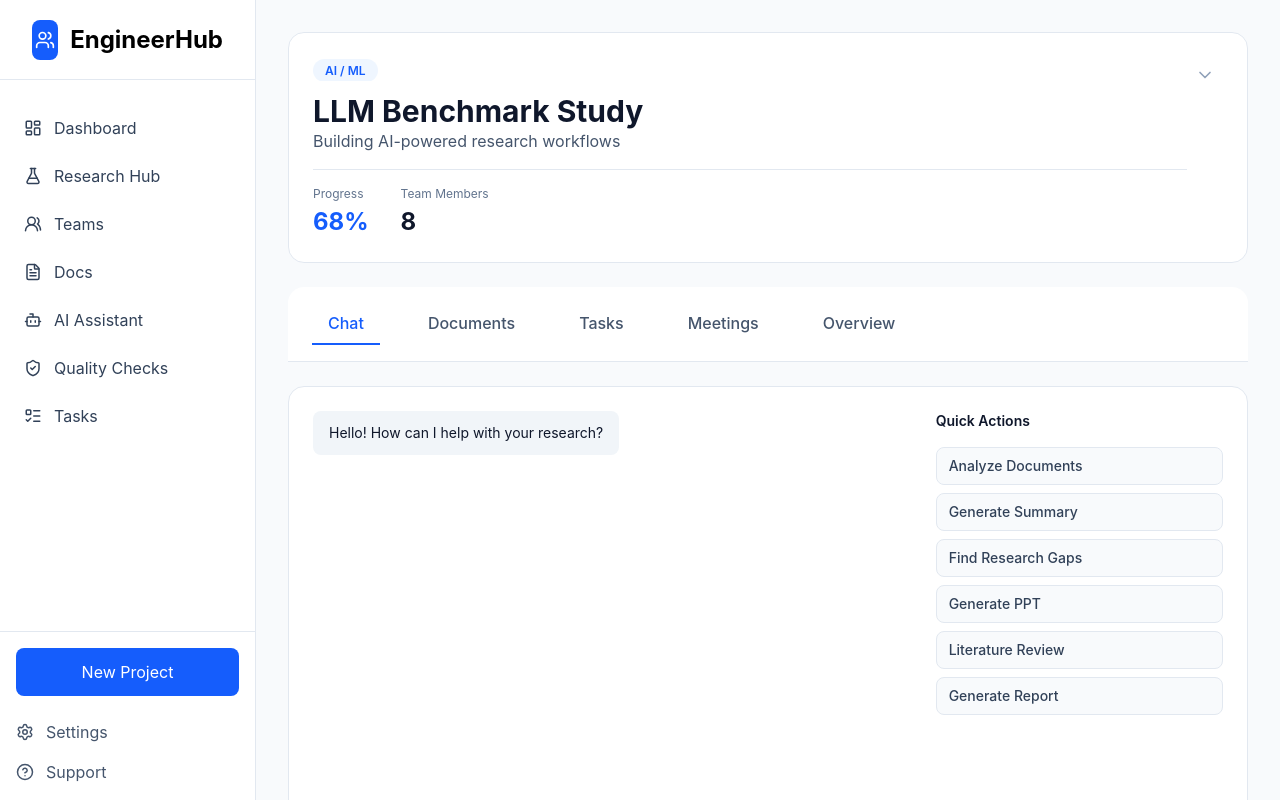
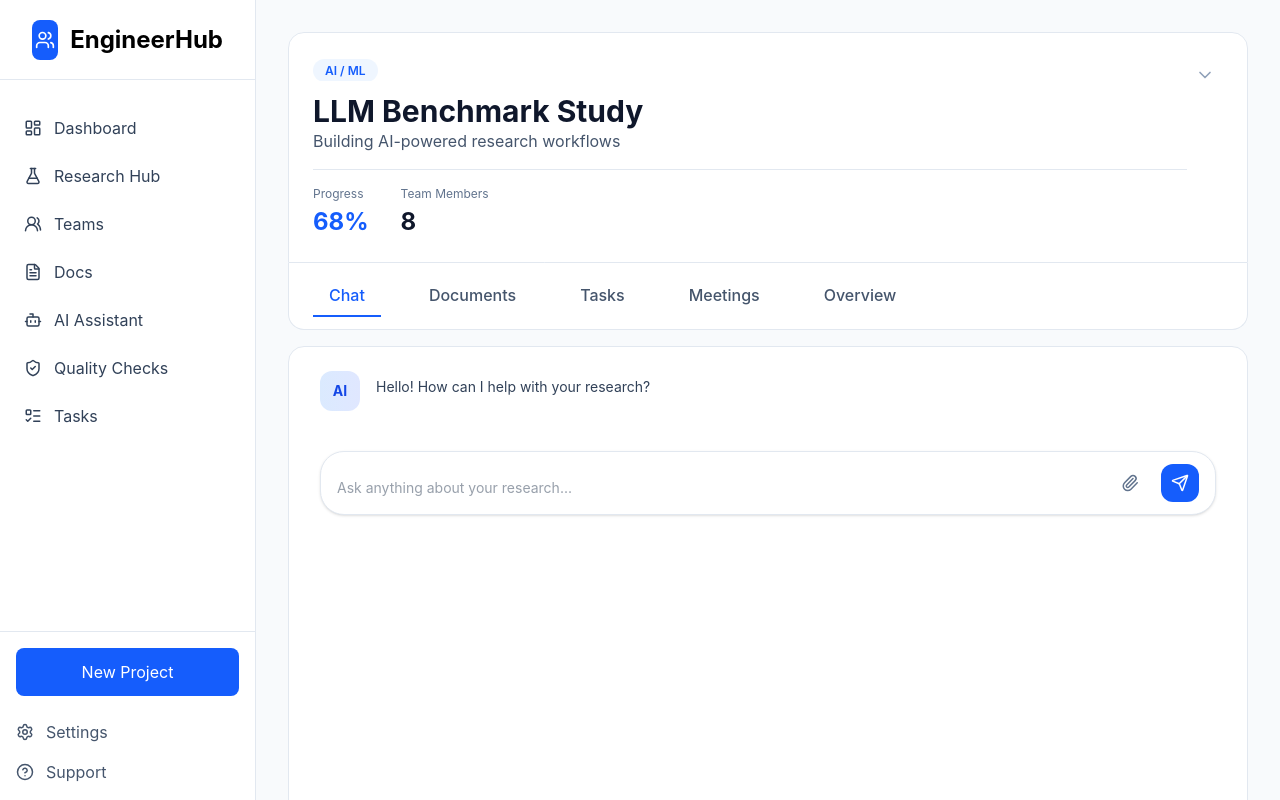
Before and after one commit to Syed-Hamza13/EngineerHub, a React (Vite) app in the folder frontend/: page /dashboard/project/1 in a window 1280 px wide. Built offline with nearby package versions, Linux system fonts and the light colour scheme.

Commit message:
feat: enhance chat interface with improved message display, input handling, and layout adjustments

```diff
--- a/frontend/src/components/workspace/WorkspaceHeader.jsx
+++ b/frontend/src/components/workspace/WorkspaceHeader.jsx
@@ -19,8 +19,9 @@ function WorkspaceHeader({ project }) {
     sticky top-0 z-30
     bg-white/95 backdrop-blur-md
     border border-slate-200
-    rounded-2xl
-    mb-6
+    rounded-t-2xl
+    rounded-b-none
+    mb-0
     transition-all duration-500
     ${collapsed ? "py-3 px-5 shadow-lg" : "p-6"}
   `}
--- a/frontend/src/components/workspace/WorkspaceTabs.jsx
+++ b/frontend/src/components/workspace/WorkspaceTabs.jsx
@@ -2,7 +2,18 @@ function WorkspaceTabs({ activeTab, setActiveTab }) {
   const tabs = ["chat", "documents", "tasks", "meetings", "overview"];
 
   return (
-    <div className="border-b border-slate-200 bg-white rounded-t-2xl px-6 py-4">
+    <div
+      className="
+        bg-white
+        border-x
+        border-b
+        border-t-0
+        border-slate-200
+        rounded-b-2xl
+        px-6
+        py-3
+      "
+    >
       <div className="flex gap-8">
         {tabs.map((tab) => (
           <button
--- a/frontend/src/components/workspace/chat/ChatInput.jsx
+++ b/frontend/src/components/workspace/chat/ChatInput.jsx
@@ -1,48 +1,120 @@
-import { useState } from "react";
-import { Send, Paperclip } from "lucide-react";
+import { useRef, useState } from "react";
+import {
+  Send,
+  Paperclip,
+} from "lucide-react";
 
-function ChatInput({ onSendMessage }) {
-  const [input, setInput] = useState("");
+function ChatInput({
+  onSendMessage,
+}) {
+  const [input, setInput] =
+    useState("");
+
+  const textareaRef = useRef(null);
+
+  const handleInput = (e) => {
+    setInput(e.target.value);
+
+    const textarea =
+      textareaRef.current;
+
+    textarea.style.height = "auto";
+
+    textarea.style.height =
+      Math.min(
+        textarea.scrollHeight,
+        180
+      ) + "px";
+  };
 
   const handleSend = () => {
-    if (input.trim()) {
+    if (!input.trim()) return;
+
     onSendMessage(input);
+
     setInput("");
-    }
+
+    textareaRef.current.style.height =
+      "auto";
   };
 
-  const handleKeyPress = (e) => {
-    if (e.key === "Enter" && !e.shiftKey) {
+  const handleKeyDown = (e) => {
+    if (
+      e.key === "Enter" &&
+      !e.shiftKey
+    ) {
       e.preventDefault();
+
       handleSend();
     }
   };
 
   return (
-    <div className="border border-slate-200 rounded-lg p-4 bg-slate-50">
-      <div className="flex gap-3">
+    <div className="pt-4">
+
+      <div
+        className="
+          flex
+          items-end
+          gap-3
+          rounded-3xl
+          border
+          border-slate-200
+          bg-white
+          px-4
+          py-3
+          shadow-sm
+        "
+      >
+
         <textarea
+          ref={textareaRef}
+          rows={1}
           value={input}
-          onChange={(e) => setInput(e.target.value)}
-          onKeyPress={handleKeyPress}
+          onChange={handleInput}
+          onKeyDown={handleKeyDown}
           placeholder="Ask anything about your research..."
-          rows={3}
-          className="flex-1 bg-white border border-slate-200 rounded-lg px-4 py-2 text-sm focus:outline-none focus:border-blue-400 focus:ring-1 focus:ring-blue-400 resize-none"
+          className="
+            flex-1
+            resize-none
+            bg-transparent
+            outline-none
+            text-sm
+            leading-7
+            text-slate-700
+            max-h-[180px]
+            overflow-y-auto
+          "
         />
 
-        <div className="flex flex-col gap-2">
-          <button className="p-2 text-slate-500 hover:text-slate-700 hover:bg-white rounded-lg border border-slate-200 transition-all">
-            <Paperclip size={20} />
+        <button
+          className="
+            p-2.5
+            rounded-xl
+            text-slate-500
+            hover:bg-slate-100
+            transition
+          "
+        >
+          <Paperclip size={18} />
         </button>
 
         <button
           onClick={handleSend}
-            className="p-2 text-white bg-blue-600 hover:bg-blue-700 rounded-lg transition-all"
+          className="
+            p-2.5
+            rounded-xl
+            bg-blue-600
+            hover:bg-blue-700
+            text-white
+            transition
+          "
         >
-            <Send size={20} />
+          <Send size={18} />
         </button>
+
       </div>
-      </div>
+
     </div>
   );
 }
--- a/frontend/src/components/workspace/chat/ChatMessage.jsx
+++ b/frontend/src/components/workspace/chat/ChatMessage.jsx
@@ -1,19 +1,120 @@
+import { useState } from "react";
+
 function ChatMessage({ message }) {
   const isAssistant = message.role === "assistant";
 
+  const [expanded, setExpanded] = useState(false);
+
+  const isLongMessage =
+    message.content.length > 280;
+
+  if (isAssistant) {
+    return (
+      <div className="w-full">
+        <div className="flex gap-4">
+
+          <div className="h-10 w-10 rounded-xl bg-gradient-to-r from-blue-100 to-indigo-100 flex items-center justify-center flex-shrink-0">
+            <span className="text-blue-700 font-bold text-sm">
+              AI
+            </span>
+          </div>
+
+          <div className="flex-1">
+
+            <div
+              className={`
+                text-slate-700
+                text-sm
+                leading-8
+                overflow-hidden
+                transition-all
+                duration-300
+                ${
+                  expanded
+                    ? "max-h-[2000px]"
+                    : "max-h-[180px]"
+                }
+              `}
+            >
+              {message.content}
+            </div>
+
+            {isLongMessage && (
+              <button
+                onClick={() =>
+                  setExpanded(!expanded)
+                }
+                className="
+                  mt-2
+                  text-xs
+                  text-blue-600
+                  hover:text-blue-700
+                "
+              >
+                {expanded
+                  ? "Show Less"
+                  : "Show More"}
+              </button>
+            )}
+
+          </div>
+
+        </div>
+      </div>
+    );
+  }
+
   return (
-    <div
-      className={`flex ${isAssistant ? "justify-start" : "justify-end"} mb-4`}
-    >
+    <div className="w-full flex justify-end">
+
       <div
-        className={`max-w-xs px-4 py-3 rounded-lg ${
-          isAssistant
-            ? "bg-slate-100 text-slate-900"
-            : "bg-blue-600 text-white"
-        }`}
+        className="
+          max-w-[75%]
+          px-5
+          py-3
+          rounded-2xl
+          text-sm
+          leading-7
+          bg-blue-600
+          text-white
+          shadow-sm
+        "
       >
-        <p className="text-sm">{message.content}</p>
+        <div
+          className={`
+            overflow-hidden
+            transition-all
+            duration-300
+            ${
+              expanded
+                ? "max-h-[1000px]"
+                : "max-h-[140px]"
+            }
+          `}
+        >
+          {message.content}
+        </div>
+
+        {isLongMessage && (
+          <button
+            onClick={() =>
+              setExpanded(!expanded)
+            }
+            className="
+              mt-2
+              text-xs
+              text-blue-100
+              hover:text-white
+            "
+          >
+            {expanded
+              ? "Show Less"
+              : "Show More"}
+          </button>
+        )}
+
       </div>
+
     </div>
   );
 }
--- a/frontend/src/components/workspace/chat/ChatTab.jsx
+++ b/frontend/src/components/workspace/chat/ChatTab.jsx
@@ -30,41 +30,21 @@ function ChatTab() {
 
   return (
     <div className="bg-white border border-slate-200 rounded-2xl overflow-hidden">
-      <div className="grid grid-cols-12 gap-6 p-6 min-h-[600px]">
+      <div className="p-6 min-h-[700px]">
         {/* Chat Area */}
-        <div className="col-span-8 flex flex-col">
+        <div className="h-full flex flex-col">
           {/* Messages */}
-          <div className="flex-1 overflow-y-auto space-y-4 mb-6 pr-4">
-            {messages.map((message, index) => (
-              <ChatMessage key={index} message={message} />
-            ))}
+          <div className="flex-1 overflow-y-auto mb-6">
+            <div className="max-w-4xl mx-auto space-y-8">
+              {messages.map((message, index) => (
+                <ChatMessage key={index} message={message} />
+              ))}
+            </div>
           </div>
 
           {/* Input */}
-          <ChatInput onSendMessage={handleSendMessage} />
-        </div>
-
-        {/* Quick Actions */}
-        <div className="col-span-4">
-          <h3 className="text-sm font-semibold text-slate-900 mb-4">
-            Quick Actions
-          </h3>
-          <div className="space-y-2">
-            {[
-              "Analyze Documents",
-              "Generate Summary",
-              "Find Research Gaps",
-              "Generate PPT",
-              "Literature Review",
-              "Generate Report",
-            ].map((action, index) => (
-              <button
-                key={index}
-                className="w-full text-left px-3 py-2 text-sm font-medium text-slate-700 bg-slate-50 hover:bg-blue-50 hover:text-blue-600 rounded-lg transition-all border border-slate-200 hover:border-blue-200"
-              >
-                {action}
-              </button>
-            ))}
+          <div className="max-w-4xl mx-auto w-full">
+            <ChatInput onSendMessage={handleSendMessage} />
           </div>
         </div>
       </div>
--- a/frontend/src/pages/Dashboard/ProjectWorkspace.jsx
+++ b/frontend/src/pages/Dashboard/ProjectWorkspace.jsx
@@ -28,7 +28,7 @@ function ProjectWorkspace() {
 
       <WorkspaceTabs activeTab={activeTab} setActiveTab={setActiveTab} />
 
-      <div className="mt-6">
+      <div className="mt-4">
         {activeTab === "chat" && <ChatTab />}
 
         {activeTab === "documents" && <DocumentsTab />}
```
Lines whose indentation alone changed are shown as unchanged.
